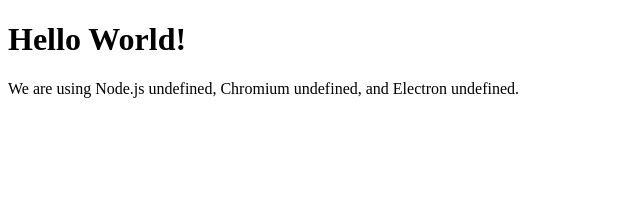
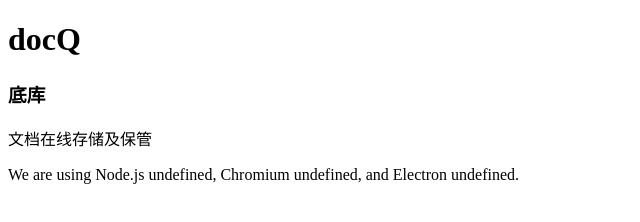
Before and after one commit to hihjdotcn/docQ, an Electron app: page index.html in a window 800 px wide. Shown: the whole page, without its empty margins (0-640 px from the left). Drawn offline with Linux system fonts and the light colour scheme.

Commit message:
增加样式文件

```diff
--- /dev/null
+++ b/css/common.scss
@@ -0,0 +1,4 @@
+.canbe{
+    -webkit-app-region: drag;
+    -webkit-user-select: none;
+}
--- a/index.html
+++ b/index.html
@@ -2,10 +2,13 @@
 <html>
   <head>
     <meta charset="UTF-8">
-    <title>Hello World!</title>
+    <title>docQ</title>
+    <link rel="stylesheet" href="css/common.css">
   </head>
-  <body>
-    <h1>Hello World!</h1>
+  <body  class="canbe">
+    <h1>docQ</h1>
+    <h3>底库</h3>
+    <p>文档在线存储及保管</p>
     <!-- All of the Node.js APIs are available in this renderer process. -->
     We are using Node.js <script>document.write(process.versions.node)</script>,
     Chromium <script>document.write(process.versions.chrome)</script>,
--- a/main.js
+++ b/main.js
@@ -13,7 +13,7 @@
 
 function createWindow () {
   // Create the browser window.
-  mainWindow = new BrowserWindow({width: 800, height: 600})
+  mainWindow = new BrowserWindow({width: 800, height: 600,frame: false})
 
   // and load the index.html of the app.
   mainWindow.loadURL(url.format({
```
Also changed, not shown: css/common.css (added), 1 other file.
